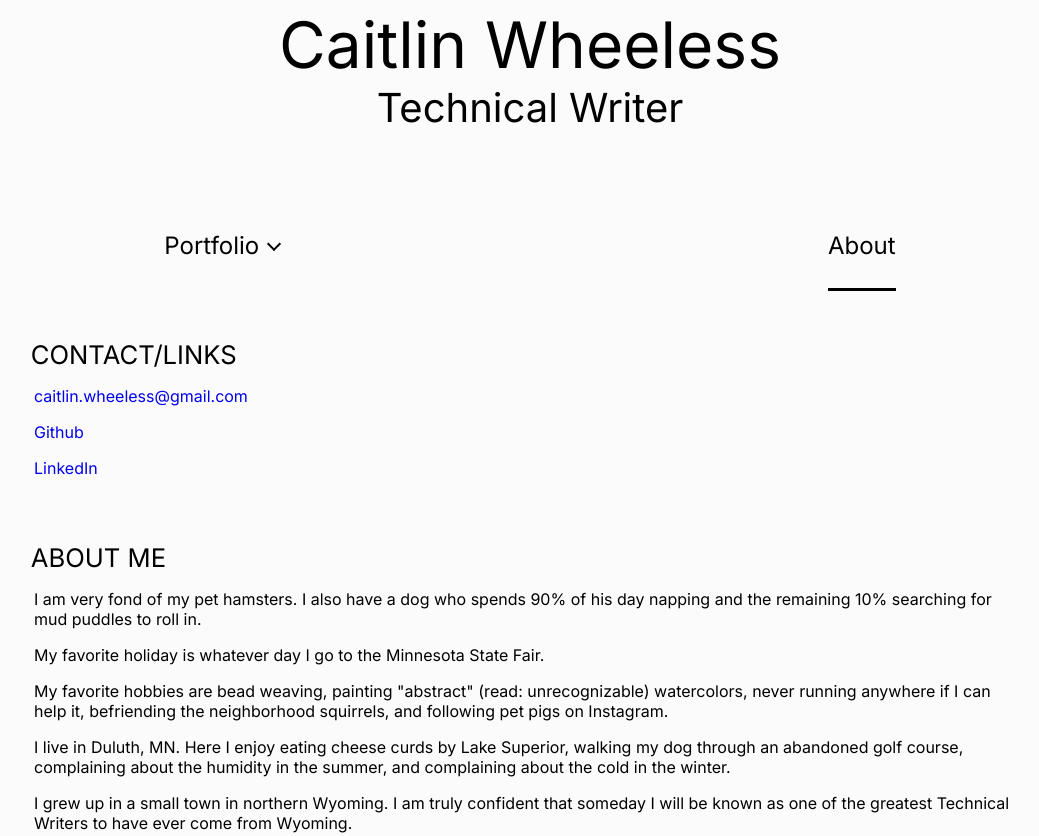
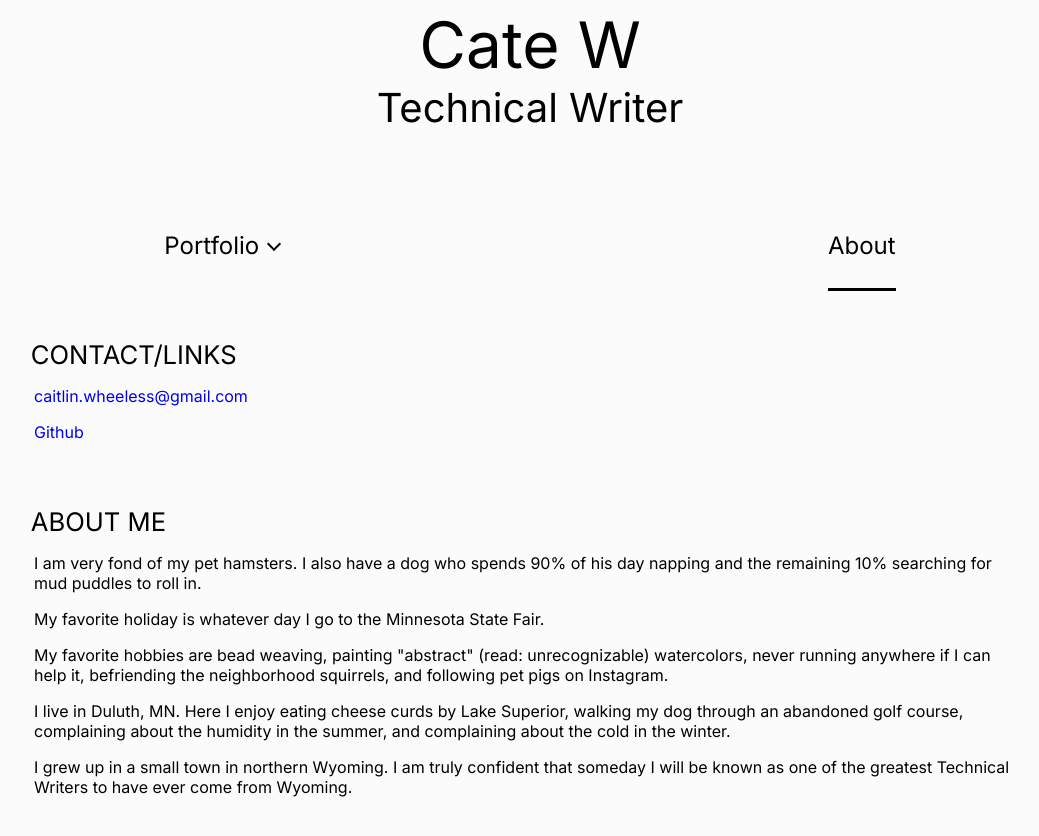
Before and after one commit to caitlinwheeless/cwportfolio, a plain HTML site: page about.html in a window 1280 px wide. Shown: the top 836 px of the page, without its empty margins (110-1149 px from the left). Drawn offline with nearby package versions, Linux system fonts and the light colour scheme.

Commit message:
anonymizing

```diff
--- a/about.html
+++ b/about.html
@@ -4,7 +4,7 @@
 <head>
     <meta http-equiv="Content-Type" content="text/html; charset=UTF-8" />
     <meta name="viewport" content="width=device-width, initial-scale=1">
-    <title>Caitlin Wheeless Portfolio</title>
+    <title>Cate W Portfolio</title>
     <link href="https://fonts.googleapis.com/css?family=Inter&display=swap" rel="stylesheet">
     <link href="css_caitlin.css" type="text/css" rel="stylesheet">
     <link rel="shortcut icon" type="image/png" href="favicon.ico" />
@@ -19,7 +19,7 @@
 
 <body class="aboutpage">
     <header>
-        <div class="hometitle"><a href="index.html">Caitlin Wheeless</a></div>
+        <div class="hometitle"><a href="index.html">Cate W</a></div>
         <div class="jobtitle"><a href="index.html">Technical Writer</a></div>
     </header>
     <nav>
@@ -46,7 +46,6 @@
             <div class="im">
                 <p><a href="mailto:caitlin.wheeless@gmail.com">caitlin.wheeless@gmail.com</a></p>
                 <p><a href="https://github.com/caitlinwheeless" target="_blank">Github</a></p>
-                <p><a href="https://www.linkedin.com/in/caitlin-w-559040150/" target="_blank">LinkedIn</a></p>
 
             </div>
 
```
Also changed, not shown: advanced.html (+2 -2 lines), basic.html (+2 -2 lines), index.html (+2 -2 lines), misc.html (+2 -2 lines), restructure.html (+2 -2 lines), visual.html (+2 -2 lines).
